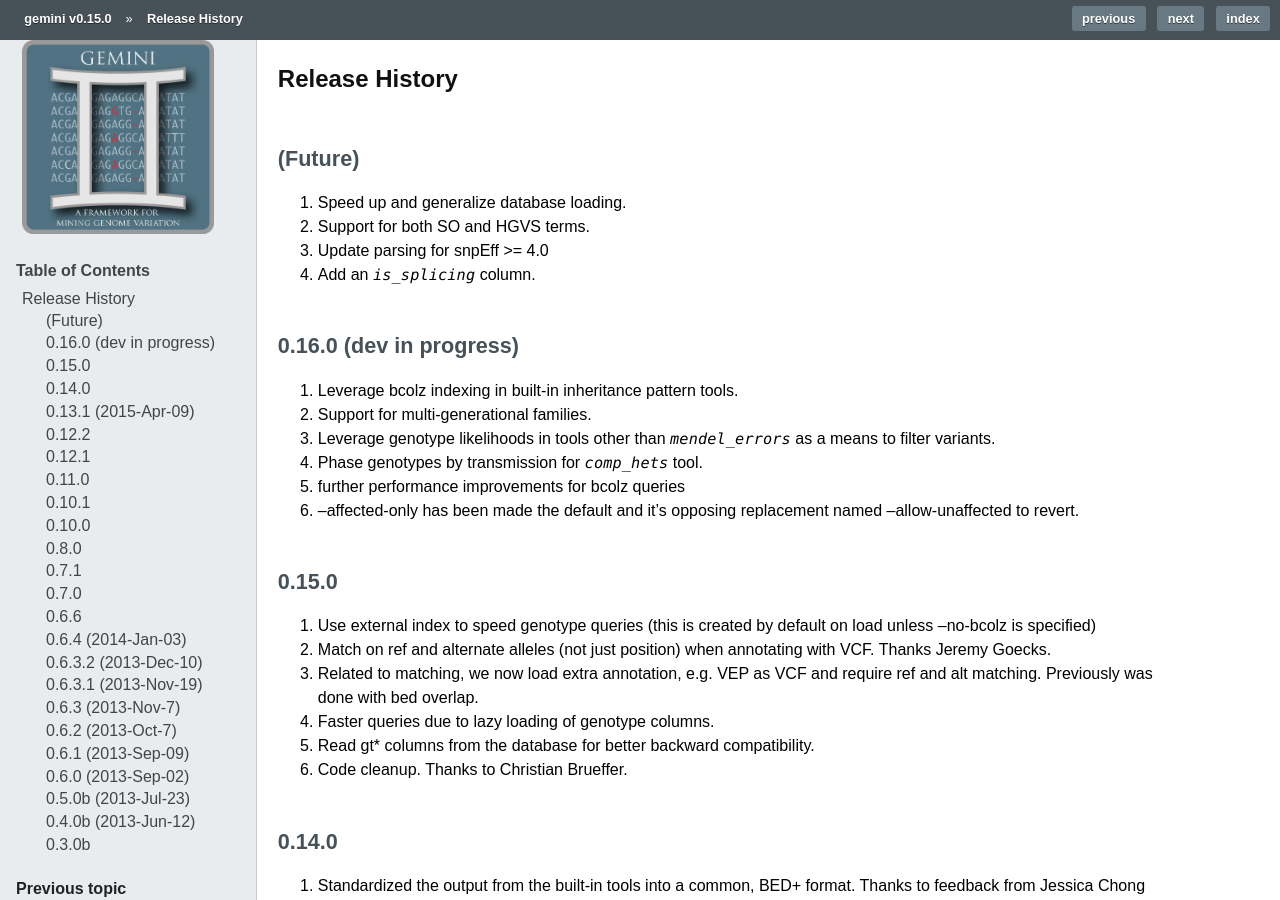
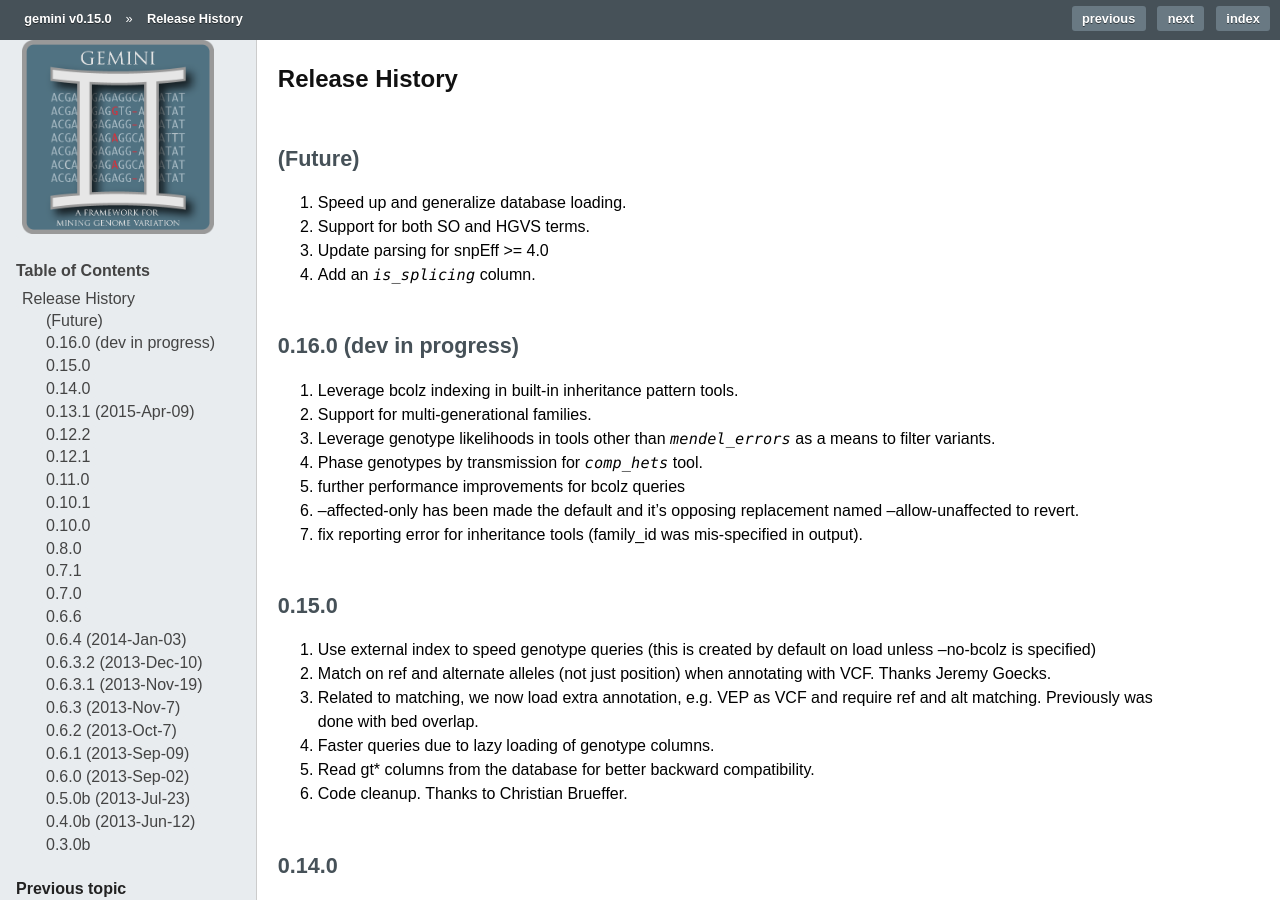
Before and after one commit to arq5x/gemini, a Sphinx documentation site: the page built from docs/content/history.rst, in a window 1280 px wide and 900 px high. Built offline with Sphinx 7.4.7, drawn with Linux system fonts in a browser that asks for light colours; formulas are drawn with MathJax 3; pages that are not in the unit, such as notebooks, are missing from menus; comment, search, counter and statistics services are not loaded; the version number is read from the project's files by our own code.

```diff
--- a/docs/content/history.rst
+++ b/docs/content/history.rst
@@ -17,6 +17,7 @@
 4. Phase genotypes by transmission for `comp_hets` tool.
 5. further performance improvements for bcolz queries
 6. --affected-only has been made the default and it's opposing replacement named --allow-unaffected to revert.
+7. fix reporting error for inheritance tools (family_id was mis-specified in output).
 
 0.15.0
 =======================================
```
Also changed, not shown: 2 other files.
